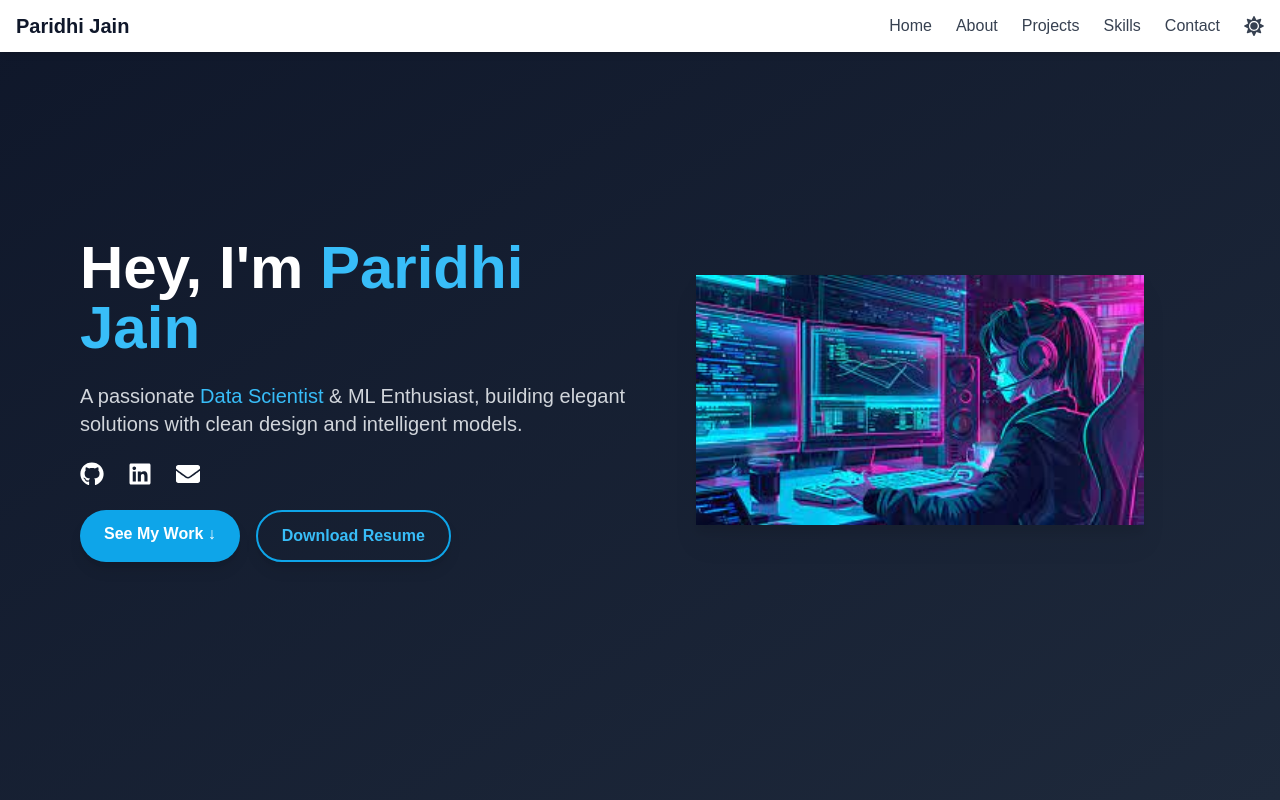
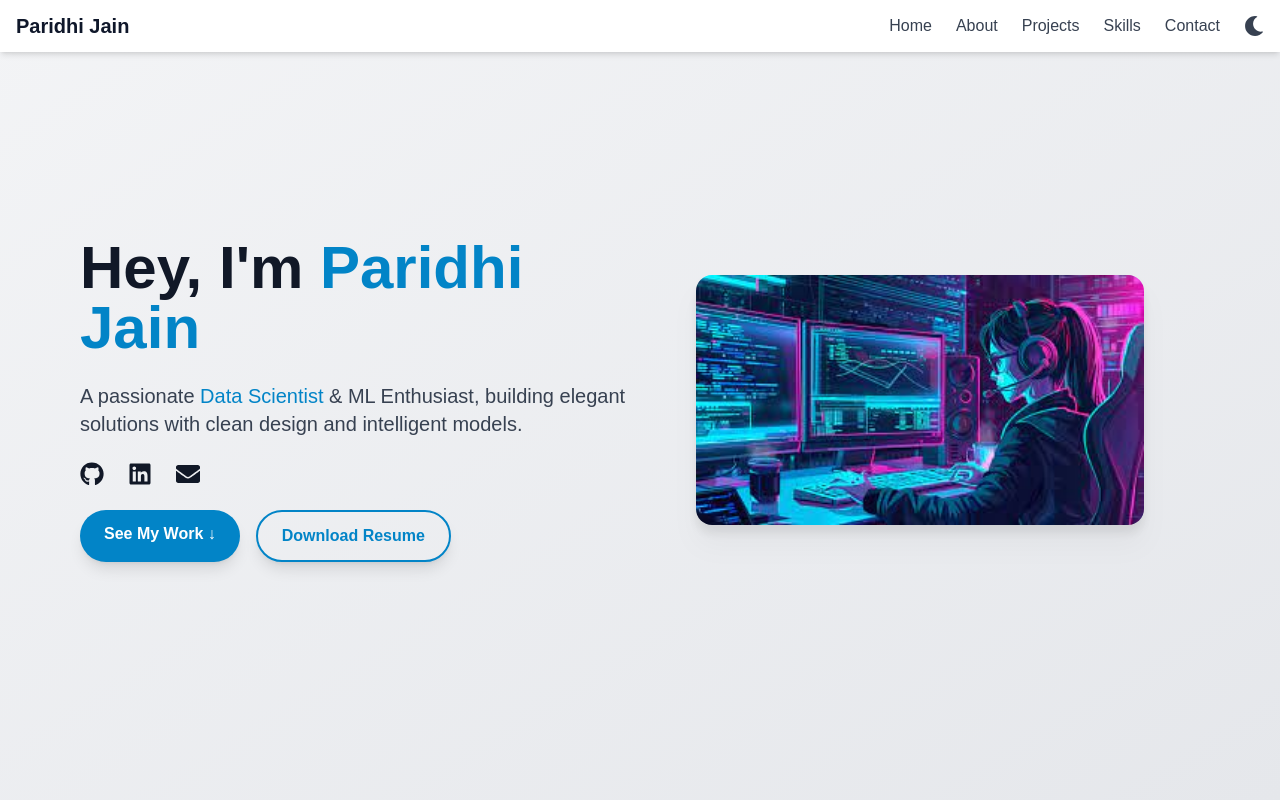
Before and after one commit to Paridhi1920/Portfolio-Website, a React (Vite) app in the folder frontend/: page / in a window 1280 px wide. Shown: the top 800 px of the page. Built offline with nearby package versions, Linux system fonts and the light colour scheme.

Commit message:
Modify some animations

```diff
--- a/frontend/package.json
+++ b/frontend/package.json
@@ -11,7 +11,9 @@
   },
   "dependencies": {
     "framer-motion": "^12.16.0",
+    "lucide-react": "^0.541.0",
     "react": "^19.1.0",
+    "react-confetti": "^6.4.0",
     "react-dom": "^19.1.0",
     "react-icons": "^5.5.0",
     "react-scroll": "^1.9.3",
--- a/frontend/src/App.jsx
+++ b/frontend/src/App.jsx
@@ -1,22 +1,31 @@
-import React, { useState, useEffect } from 'react';
-import Navbar from './components/Navbar';
-import Hero from './components/Hero';
-import About from './components/About';
-import Projects from './components/Projects';
-import Skills from './components/Skills';
-import Contact from './components/Contact';
-import Footer from './components/Footer';
-import ScrollToTopButton from './components/ScrollToTopButton';
+import React, { useState, useEffect } from "react";
+import Navbar from "./components/Navbar";
+import Hero from "./components/Hero";
+import About from "./components/About";
+import Projects from "./components/Projects";
+import Skills from "./components/Skills";
+import Contact from "./components/Contact";
+import Footer from "./components/Footer";
+import ScrollToTopButton from "./components/ScrollToTopButton";
+
 function App() {
-  const [theme, setTheme] = useState('dark');
+  const [theme, setTheme] = useState(() => {
+
+    const savedTheme = localStorage.getItem("theme");
+    if (savedTheme) return savedTheme;
+
+    const prefersDark = window.matchMedia("(prefers-color-scheme: dark)").matches;
+    return prefersDark ? "dark" : "light";
+  });
 
   useEffect(() => {
-    document.documentElement.classList.remove('light', 'dark');
+    document.documentElement.classList.remove("light", "dark");
     document.documentElement.classList.add(theme);
+    localStorage.setItem("theme", theme);
   }, [theme]);
 
   return (
-    <div className="transition duration-300 ease-in-out">
+    <div className="transition-colors duration-500 ease-in-out bg-white dark:bg-primary min-h-screen">
       <Navbar theme={theme} setTheme={setTheme} />
       <Hero />
       <About />
--- a/frontend/src/components/Hero.jsx
+++ b/frontend/src/components/Hero.jsx
@@ -26,7 +26,11 @@ const Hero = () => {
   return (
     <section
       id="home"
-      className="min-h-screen flex flex-col md:flex-row items-center justify-center px-4 md:px-20 bg-gradient-to-br from-[#0F172A] to-[#1E293B] text-white transition"
+      className="
+        min-h-screen flex flex-col md:flex-row items-center justify-center px-4 md:px-20
+        bg-gradient-to-br from-gray-100 to-gray-200 text-gray-900
+        dark:from-[#0F172A] dark:to-[#1E293B] dark:text-white transition
+      "
     >
       <div className="text-center md:text-left md:w-1/2 space-y-6">
         <motion.h1
@@ -35,16 +39,16 @@ const Hero = () => {
           transition={{ duration: 0.6 }}
           className="text-4xl md:text-6xl font-extrabold leading-tight"
         >
-          Hey, I'm <span className="text-sky-400">Paridhi Jain</span>
+          Hey, I'm <span className="text-sky-600 dark:text-sky-400">Paridhi Jain</span>
         </motion.h1>
 
         <motion.p
           initial={{ opacity: 0, y: 20 }}
           animate={{ opacity: 1, y: 0 }}
           transition={{ delay: 0.3 }}
-          className="text-lg md:text-xl text-gray-300 max-w-xl"
+          className="text-lg md:text-xl text-gray-700 dark:text-gray-300 max-w-xl"
         >
-          A passionate <span className="text-sky-400">Data Scientist</span> & ML Enthusiast, building elegant solutions with clean design and intelligent models.
+          A passionate <span className="text-sky-600 dark:text-sky-400">Data Scientist</span> & ML Enthusiast, building elegant solutions with clean design and intelligent models.
         </motion.p>
 
         <motion.div
@@ -53,13 +57,13 @@ const Hero = () => {
           transition={{ delay: 0.6 }}
           className="flex justify-center md:justify-start space-x-6 text-2xl"
         >
-          <a href="https://github.com/Paridhi1920" target="_blank" rel="noopener noreferrer" className="hover:text-sky-400">
+          <a href="https://github.com/Paridhi1920" target="_blank" rel="noopener noreferrer" className="hover:text-sky-600 dark:hover:text-sky-400">
             <FaGithub />
           </a>
-          <a href="https://linkedin.com/in/paridhi-jain309" target="_blank" rel="noopener noreferrer" className="hover:text-sky-400">
+          <a href="https://linkedin.com/in/paridhi-jain309" target="_blank" rel="noopener noreferrer" className="hover:text-sky-600 dark:hover:text-sky-400">
             <FaLinkedin />
           </a>
-          <a href="mailto:paridhij30@gmail.com" className="hover:text-sky-400">
+          <a href="mailto:paridhij30@gmail.com" className="hover:text-sky-600 dark:hover:text-sky-400">
             <FaEnvelope />
           </a>
         </motion.div>
@@ -70,7 +74,7 @@ const Hero = () => {
             initial={{ opacity: 0, y: 10 }}
             animate={{ opacity: 1, y: 0 }}
             transition={{ delay: 0.9 }}
-            className="bg-sky-500 hover:bg-sky-400 text-white px-6 py-3 rounded-full font-semibold transition shadow-lg"
+            className="bg-sky-600 hover:bg-sky-500 text-white px-6 py-3 rounded-full font-semibold transition shadow-lg"
           >
             See My Work ↓
           </motion.a>
@@ -79,7 +83,11 @@ const Hero = () => {
             initial={{ opacity: 0, y: 10 }}
             animate={{ opacity: 1, y: 0 }}
             transition={{ delay: 1.1 }}
-            className="bg-transparent border-2 border-sky-500 text-sky-400 hover:bg-sky-500 hover:text-white px-6 py-3 rounded-full font-semibold transition shadow-lg"
+            className="bg-transparent border-2 border-sky-600 text-sky-600
+                       dark:border-sky-400 dark:text-sky-400
+                       hover:bg-sky-600 hover:text-white
+                       dark:hover:bg-sky-400 dark:hover:text-black
+                       px-6 py-3 rounded-full font-semibold transition shadow-lg"
           >
             Download Resume
           </motion.button>
@@ -95,7 +103,7 @@ const Hero = () => {
         <img
           src={heroImage}
           alt="Hero Illustration"
-          className="w-full max-w-sm md:max-w-md drop-shadow-xl"
+          className="w-full max-w-sm md:max-w-md drop-shadow-xl rounded-2xl"
         />
       </motion.div>
     </section>
--- a/frontend/src/components/Skills.jsx
+++ b/frontend/src/components/Skills.jsx
@@ -1,20 +1,22 @@
 import React from 'react';
 import { motion } from 'framer-motion';
 import {
-  FaPython, FaHtml5, FaCss3Alt, FaReact, FaJs, FaDatabase, FaChartBar,
+  FaPython, FaHtml5, FaCss3Alt, FaReact, FaJs, FaDatabase, FaChartBar, FaChartLine
 } from 'react-icons/fa';
 import {
-  SiCplusplus, SiFlask, SiFirebase, SiPandas, SiNumpy,
-  SiScikitlearn, SiTailwindcss, SiTensorflow
+  SiCplusplus, SiC, SiFlask, SiFirebase, SiPandas, SiNumpy,
+  SiScikitlearn, SiTailwindcss, SiTensorflow, SiMysql
 } from 'react-icons/si';
+import { GiArtificialHive } from 'react-icons/gi'; // for DSA
+import { MdStorage } from 'react-icons/md'; // for DBMS
 
 const skillCategories = [
   {
     title: 'Languages',
     skills: [
       { name: 'Python', icon: <FaPython /> },
+      { name: 'C', icon: <SiC /> },
       { name: 'C++', icon: <SiCplusplus /> },
-      { name: 'SQL', icon: <FaDatabase /> },
     ],
   },
   {
@@ -24,7 +26,10 @@ const skillCategories = [
       { name: 'NumPy', icon: <SiNumpy /> },
       { name: 'Scikit-learn', icon: <SiScikitlearn /> },
       { name: 'TensorFlow', icon: <SiTensorflow /> },
+      { name: 'Seaborn', icon: <FaChartLine /> }, // replaced with FaChartLine
+      { name: 'Matplotlib', icon: <FaChartBar /> },
       { name: 'Power BI', icon: <FaChartBar /> },
+      { name: 'SQL', icon: <FaDatabase /> },
     ],
   },
   {
@@ -39,7 +44,14 @@ const skillCategories = [
       { name: 'Flask', icon: <SiFlask /> },
     ],
   },
-
+  {
+    title: 'CS Fundamentals',
+    skills: [
+      { name: 'DSA', icon: <GiArtificialHive /> },
+      { name: 'DBMS', icon: <MdStorage /> },
+      { name: 'MySQL', icon: <SiMysql /> },
+    ],
+  },
 ];
 
 const cardVariants = {
--- a/frontend/tailwind.config.js
+++ b/frontend/tailwind.config.js
@@ -1,5 +1,6 @@
 /** @type {import('tailwindcss').Config} */
 export default {
+  darkMode: "class",
   content: [
     "./index.html",
     "./src/**/*.{js,ts,jsx,tsx}",
```
Also changed, not shown: frontend/src/components/Contact.jsx (+61 -7 lines), 1 other file (tests, documents, lock files or other folders).
